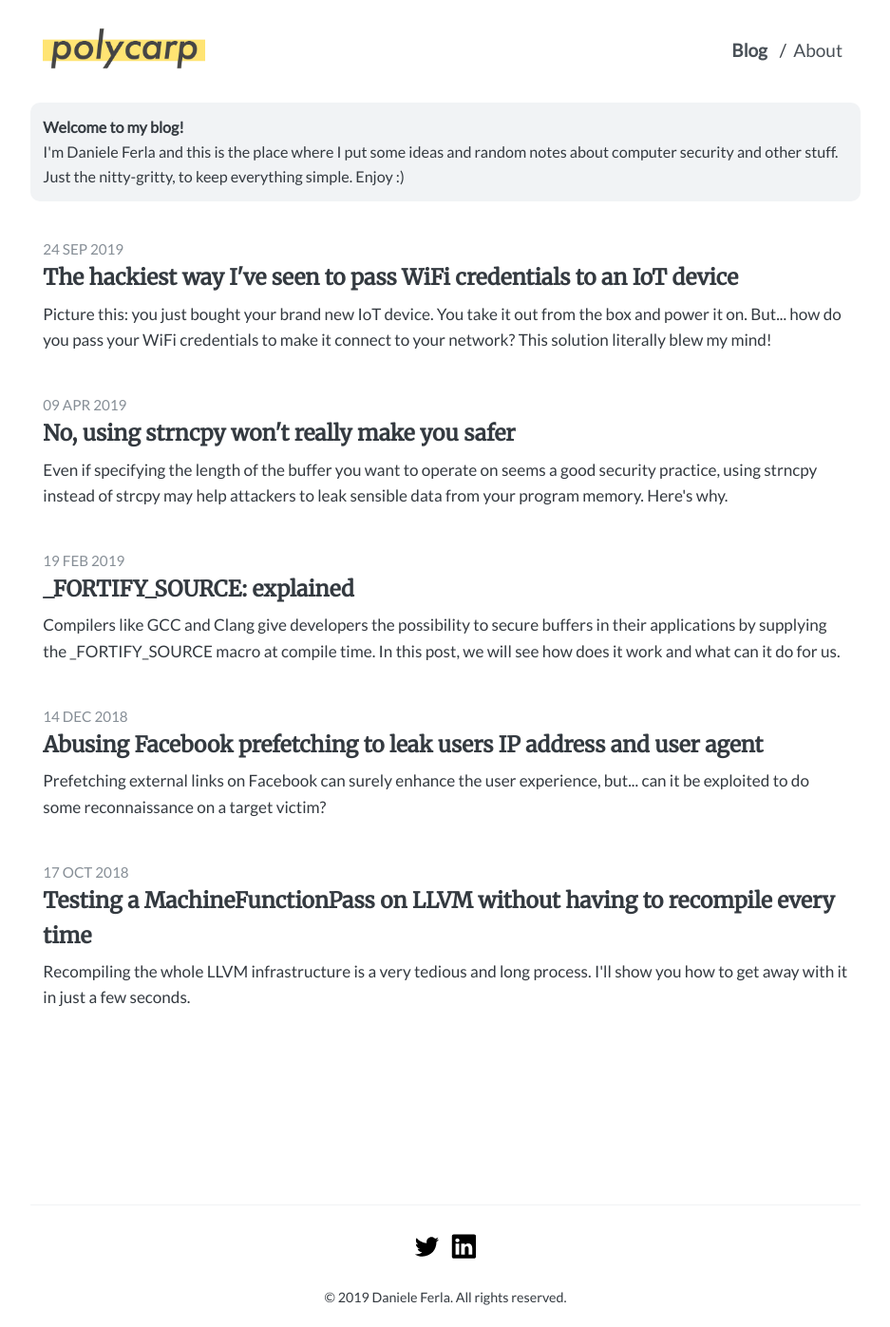
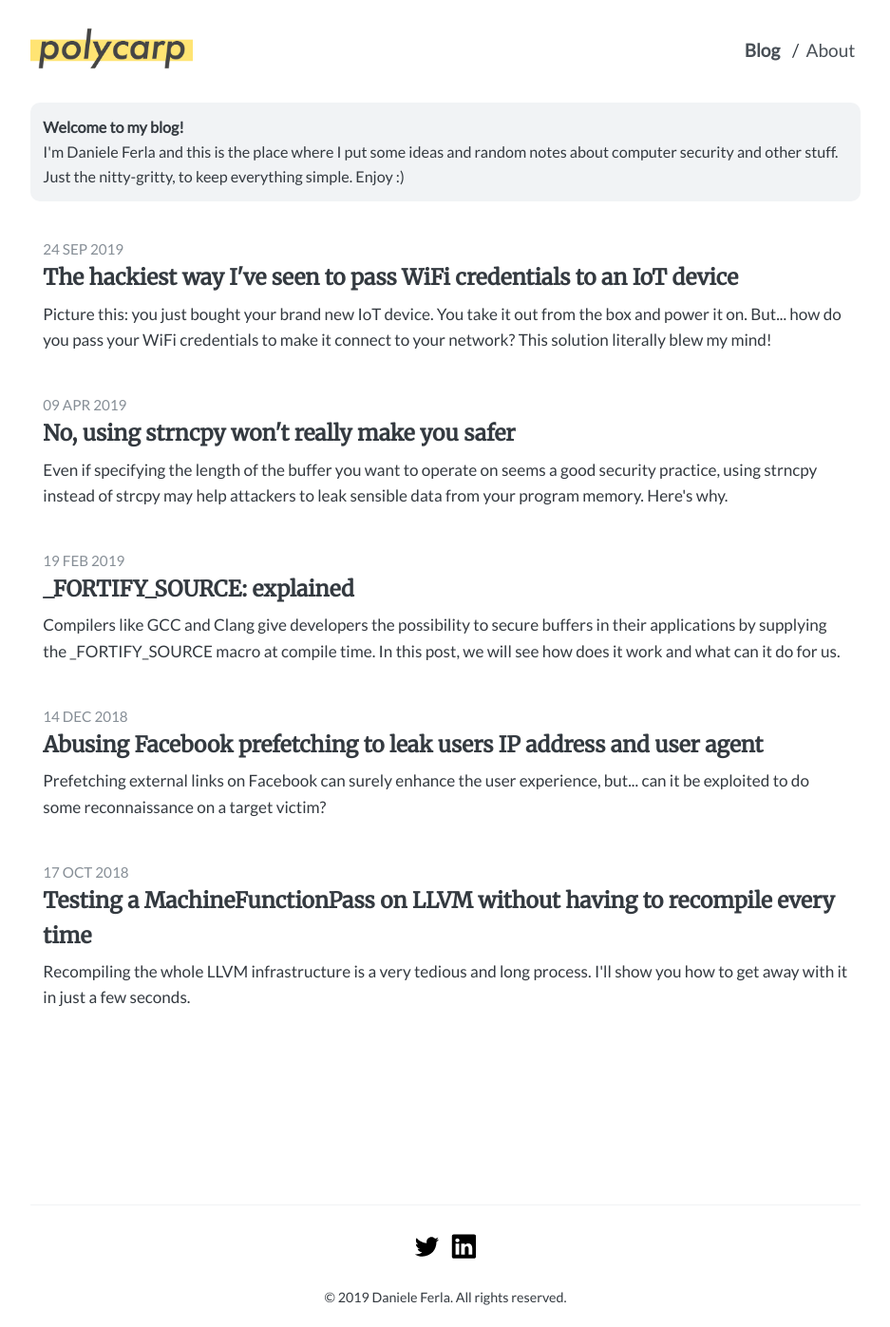
Before and after one commit to egglessness/egglessness.github.io, a Jekyll site: the page built from index.html, in a window 1280 px wide. Shown: the whole page at 95% size, without its empty margins (171-1108 px from the left). Built offline with Jekyll 4.4.1, drawn with Linux system fonts in a browser that asks for light colours; the list of posts is cut into pages by our own code.

Commit message:
fix padding

```diff
--- a/_sass/_site.scss
+++ b/_sass/_site.scss
@@ -44,7 +44,6 @@ header {
 }
 
 .header {
-    padding: 0% .7rem;
     overflow: auto;
 
     &-title {
```
